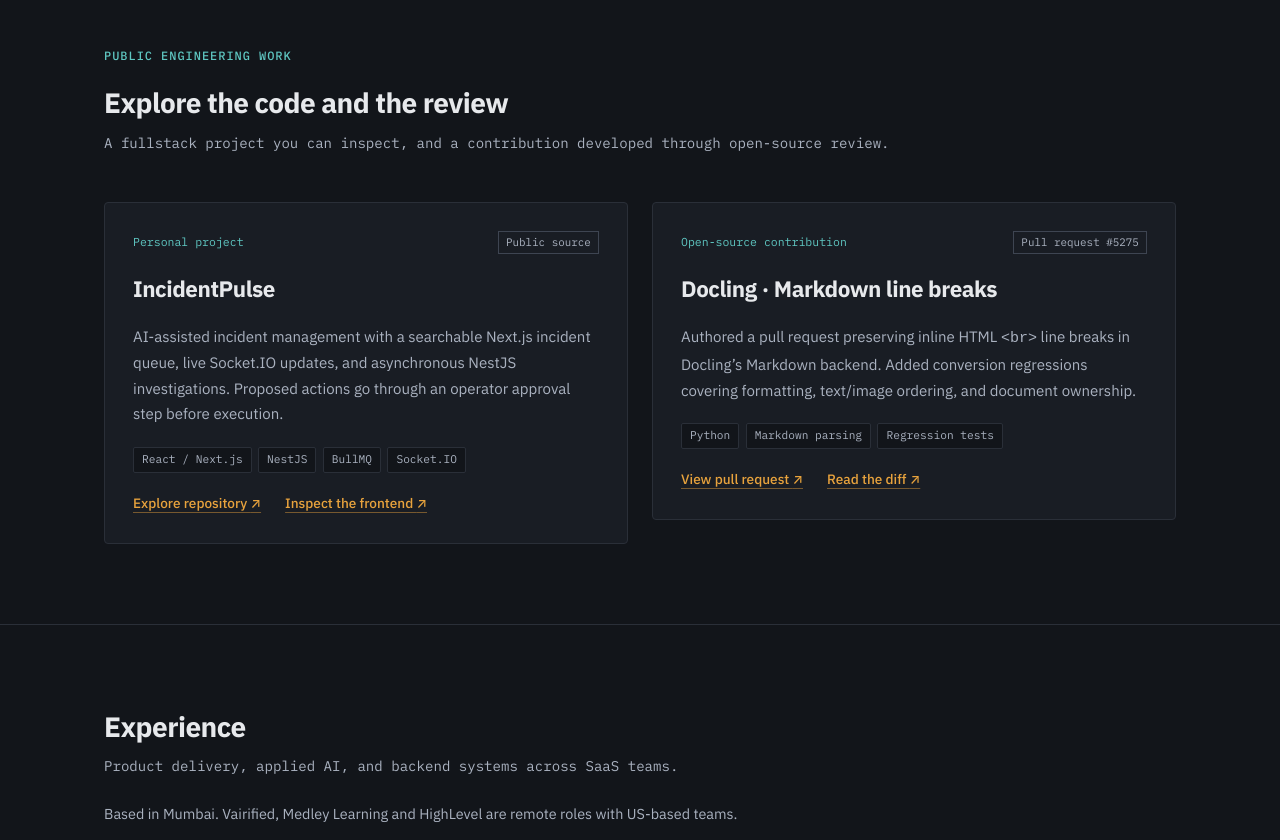
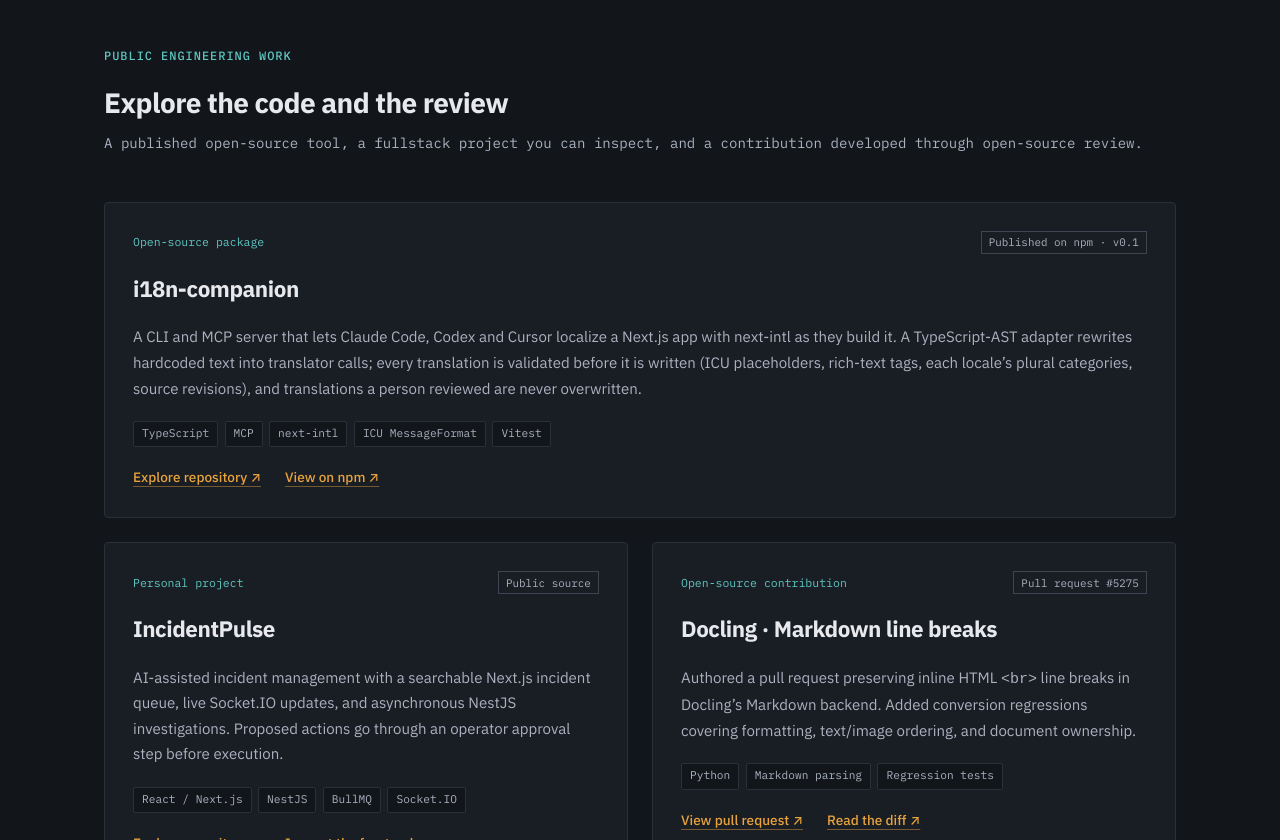
Before and after one commit to enigma49/ash49.io, a plain HTML site: page index.html in a window 1280 px wide. Shown: the part 1960-2800 px from the top of the page. Drawn offline with Linux system fonts and the light colour scheme.

Commit message:
Remove the phone number; feature i18n-companion in public work
The hero now lists email in the phone's place, and the contact section
links the npm profile. i18n-companion leads the public-work section as a
full-width card above the other two.

```diff
--- a/index.html
+++ b/index.html
@@ -93,8 +93,8 @@
               <span class="meta-value">Mumbai, India</span>
             </div>
             <div class="meta-item">
-              <span class="meta-label">Phone</span>
-              <a href="tel:+918767553506" class="meta-value link-plain">+91 8767553506</a>
+              <span class="meta-label">Email</span>
+              <a href="mailto:shaikhhamza157@gmail.com" class="meta-value link-plain">shaikhhamza157@gmail.com</a>
             </div>
             <div class="meta-item">
               <span class="meta-label">LinkedIn</span>
@@ -283,9 +283,19 @@
         <div class="section-header">
           <p class="section-eyebrow">Public engineering work</p>
           <h2 class="section-title" id="public-work-title">Explore the code and the review</h2>
-          <p class="section-subtitle">A fullstack project you can inspect, and a contribution developed through open-source review.</p>
+          <p class="section-subtitle">A published open-source tool, a fullstack project you can inspect, and a contribution developed through open-source review.</p>
         </div>
         <div class="proof-grid">
+          <article class="proof-card proof-card-featured" aria-labelledby="i18nc-title">
+            <div class="proof-heading"><span class="proof-label">Open-source package</span><span class="proof-status">Published on npm · v0.1</span></div>
+            <h3 class="proof-title" id="i18nc-title">i18n-companion</h3>
+            <p class="proof-desc">A CLI and MCP server that lets Claude Code, Codex and Cursor localize a Next.js app with next-intl as they build it. A TypeScript-AST adapter rewrites hardcoded text into translator calls; every translation is validated before it is written (ICU placeholders, rich-text tags, each locale’s plural categories, source revisions), and translations a person reviewed are never overwritten.</p>
+            <ul class="proof-tags" aria-label="i18n-companion technologies"><li>TypeScript</li><li>MCP</li><li>next-intl</li><li>ICU MessageFormat</li><li>Vitest</li></ul>
+            <div class="proof-links">
+              <a class="text-link" href="https://github.com/enigma49/i18n-companion" target="_blank" rel="noopener noreferrer">Explore repository <span aria-hidden="true">↗</span></a>
+              <a class="text-link" href="https://www.npmjs.com/package/i18n-companion" target="_blank" rel="noopener noreferrer">View on npm <span aria-hidden="true">↗</span></a>
+            </div>
+          </article>
           <article class="proof-card" aria-labelledby="incidentpulse-title">
             <div class="proof-heading"><span class="proof-label">Personal project</span><span class="proof-status">Public source</span></div>
             <h3 class="proof-title" id="incidentpulse-title">IncidentPulse</h3>
@@ -555,8 +565,8 @@
               <a href="mailto:shaikhhamza157@gmail.com" class="contact-link link-accent">shaikhhamza157@gmail.com</a>
             </div>
             <div class="contact-entry">
-              <span class="contact-label">Phone</span>
-              <a href="tel:+918767553506" class="contact-link link-accent">+91 8767553506</a>
+              <span class="contact-label">npm</span>
+              <a href="https://www.npmjs.com/~hamza49" class="contact-link" target="_blank" rel="noopener noreferrer">npmjs.com/~hamza49</a>
             </div>
             <div class="contact-entry">
               <span class="contact-label">LinkedIn</span>
--- a/styles.css
+++ b/styles.css
@@ -1119,6 +1119,11 @@ main, main section, .case-study, .proof-card {
   align-items: start;
 }
 
+/* The lead project spans the full row, so the other two cards sit side by side below it. */
+.proof-card-featured {
+  grid-column: 1 / -1;
+}
+
 .case-study, .proof-card {
   min-width: 0;
   background: var(--bg-panel);
```
